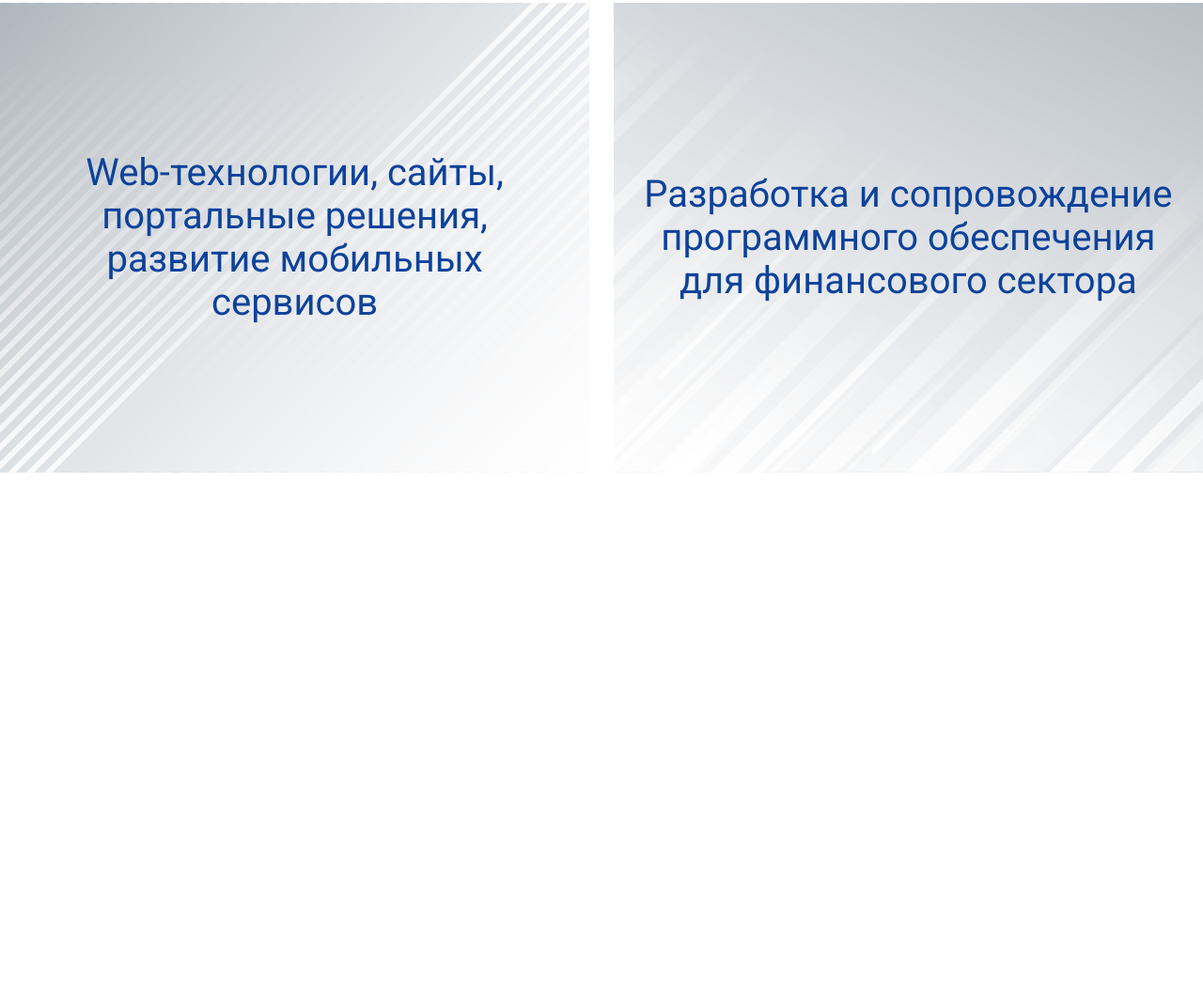
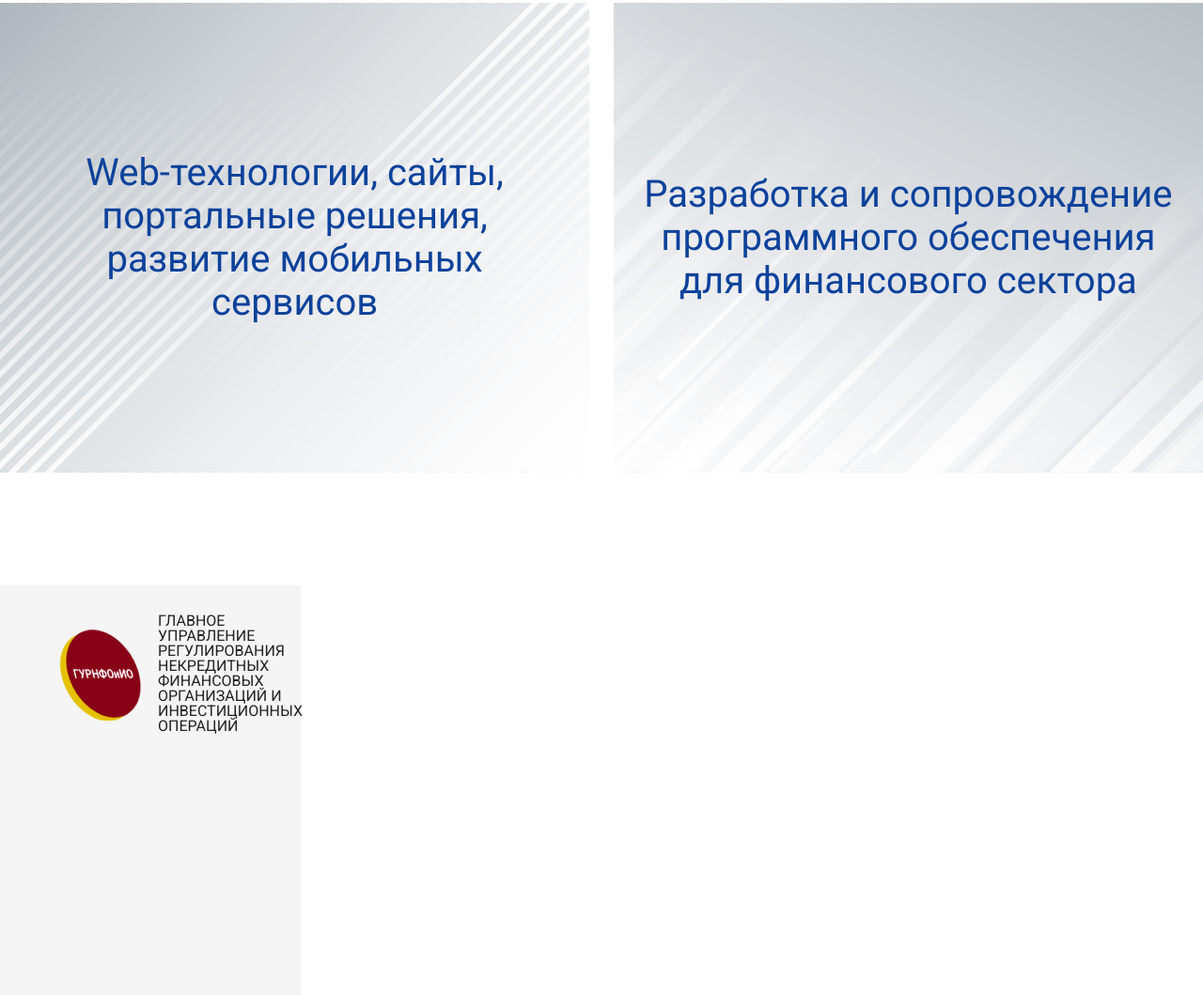
Before and after one commit to PavelKsenzhik/cbt-main, a plain HTML site: page index.html in a window 1280 px wide. Shown: the part 1741-2800 px from the top of the page at 94% size. Before the commit the page ends 2364 px from the top, so only its background shows below. Drawn offline with nearby package versions, Linux system fonts and the light colour scheme.

Commit message:
Made coin for nbrb

```diff
--- a/css/style.scss
+++ b/css/style.scss
@@ -1046,3 +1046,81 @@ button:focus {
 // =================== //
 //   End of Projects   //
 // =================== //
+
+
+.nbrb {
+    &__body {
+        display: flex;
+        height: 600px;
+    }
+    &__left {
+        width: 25%;
+        background-color: #f5f5f5;
+        padding: 30px 30px 30px 60px;
+    }
+    &__avatar-wrapper {
+
+    }
+    &__avatar {
+        display: flex;
+        align-items: center;
+        span {
+            display: flex;
+            justify-content: center;
+            align-items: center;
+            background: #880015;
+            width: 100px;
+            min-width: 100px;
+            max-width: 100px;
+            height: 100px;
+            border-radius: 50%;
+            position: relative;
+            -webkit-transform-style: preserve-3d;
+            font-size: 14px;
+            font-weight: 700;
+            transform: rotateY(41deg) rotateX(21deg);
+            color: #fff;
+            animation: 4s linear 0s infinite coin;
+            margin-right: 8px;
+
+            // @keyframes coin {
+            //     0% {
+            //         transform: rotateY(0deg) rotateX(355deg);
+            //     }
+
+            //     50% {
+            //         transform: rotateY(12deg) rotateX(355deg);
+            //     }
+
+            //     100% {
+            //         transform: rotateY(0deg) rotateX(355deg);
+            //     }
+            // }
+
+            &:before{
+                background-color: #e5c100;
+                position: absolute;
+                border-radius: 50%;
+                content: '';
+                height: 100px;
+                width: 100px;
+                -webkit-transform: translateZ(-0.75em);
+            }
+
+            &:after{
+                background-color: #e5c100;
+                content: '';
+                left: 45px;
+                position: absolute;
+                height: 94px;
+                width: 10px;
+                z-index: -10;
+                -webkit-transform: rotateY(-90deg);
+                -webkit-transform-origin: 100% 50%;
+            }
+        }
+    }
+    &__rigth {
+        width: 75%;
+    }
+}
--- a/index.html
+++ b/index.html
@@ -197,6 +197,23 @@
                 </div>
             </div>
         </section>
+        <section class="nbrb">
+            <div class="page-container">
+                <div class="nbrb__body">
+                    <div class="nbrb__left">
+                        <div class="nbrb__avatar-wrapper">
+                            <div class="nbrb__avatar">
+                                <span>ГУРНФОиИО</span>
+                                <p>ГЛАВНОЕ УПРАВЛЕНИЕ РЕГУЛИРОВАНИЯ НЕКРЕДИТНЫХ ФИНАНСОВЫХ ОРГАНИЗАЦИЙ И ИНВЕСТИЦИОННЫХ ОПЕРАЦИЙ</p>
+                            </div>
+                        </div>
+                    </div>
+                    <div class="nbrb__rigth">
+
+                    </div>
+                </div>
+            </div>
+        </section>
     </div>
 
 
```
Also changed, not shown: css/style.css, 1 other file.
